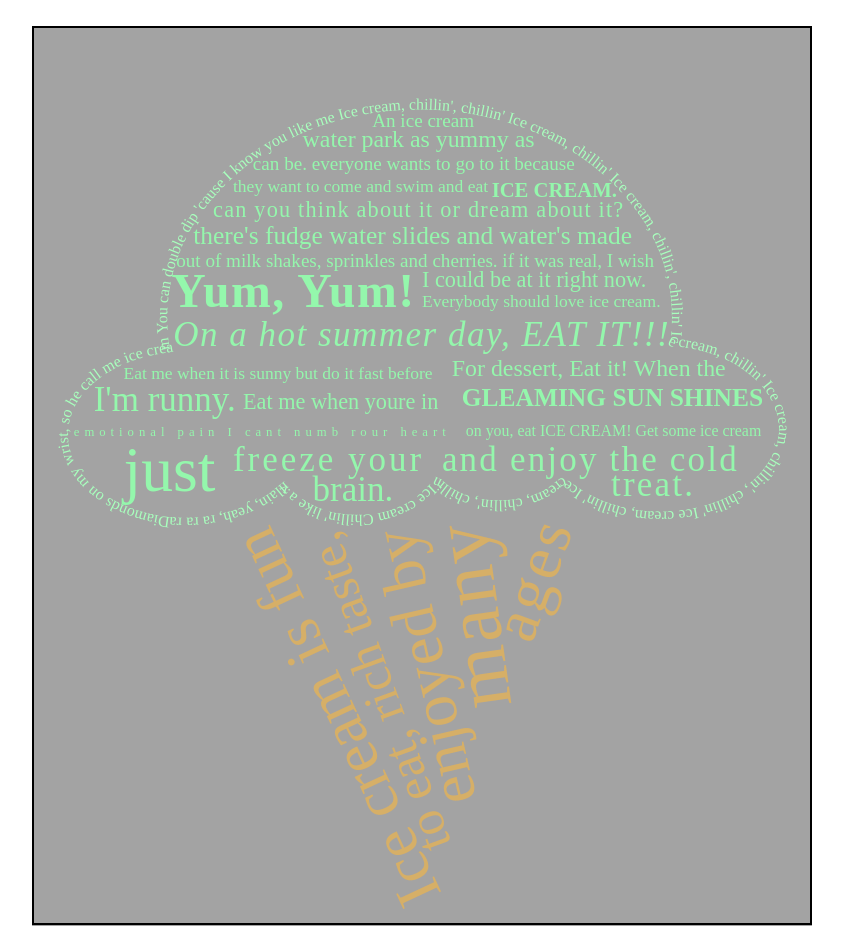
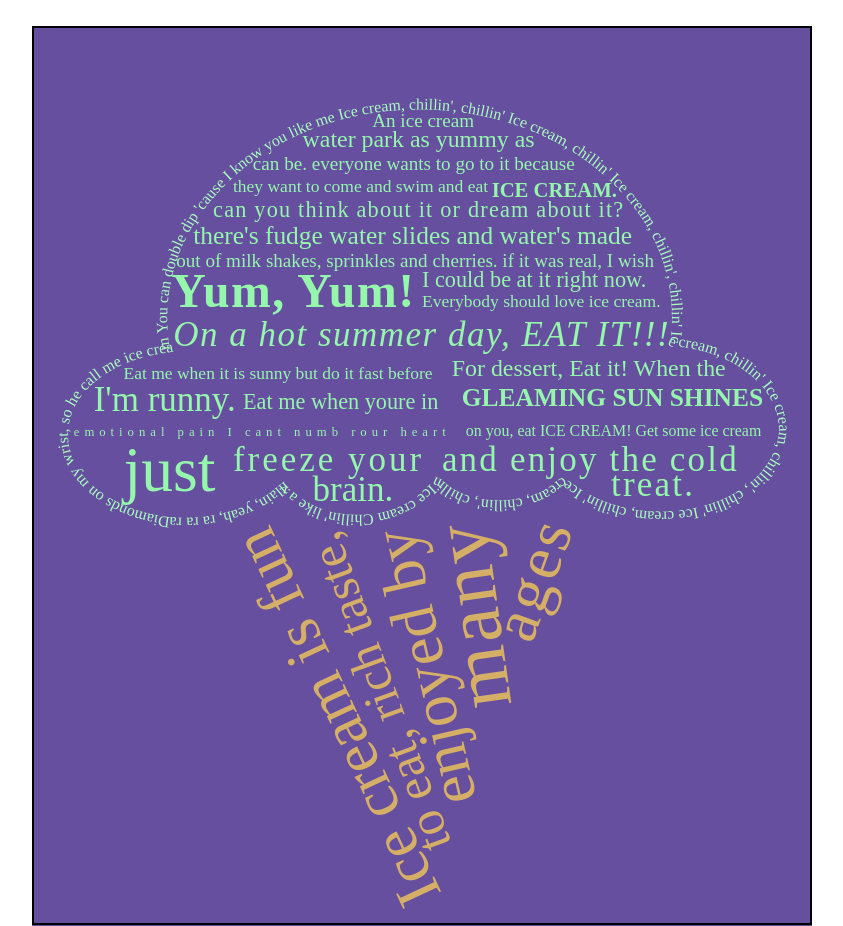
Before and after one commit to nadine-padernal/portfolio, a PHP site: page /SVGTAB/textSVG/index.php in a window 1280 px wide. Shown: the whole page, without its empty margins (218-1061 px from the left). Run offline with PHP 8.4, Linux system fonts and the light colour scheme.

Commit message:
Update style.css

```diff
--- a/SVGTAB/textSVG/style.css
+++ b/SVGTAB/textSVG/style.css
@@ -5,7 +5,7 @@ body{
 .container{
     height: 900px;
     width: 780px;
-    background-color: #a3a3a3;
+    background-color: #674fa0;
     margin: auto;
     margin-top: 2%;
   }
```
